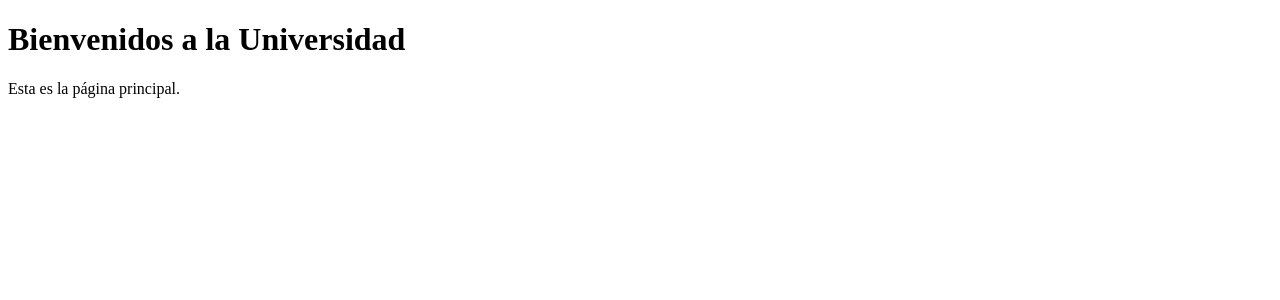
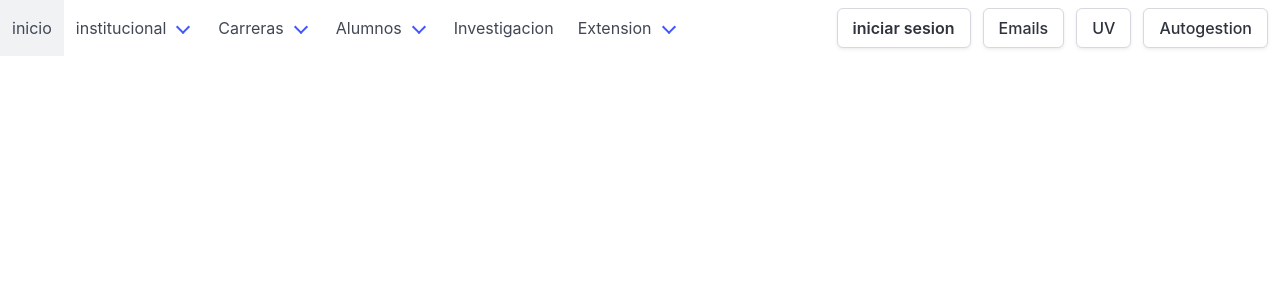
Before and after one commit to AgusCharras/uvpy, a Django app: page / in a window 1280 px wide. Shown: the top 300 px of the page. Run offline with Django 5.2, Linux system fonts and the light colour scheme.

Commit message:
carga de inicio

```diff
--- a/uvpy/settings.py
+++ b/uvpy/settings.py
@@ -24,9 +24,10 @@
 SECRET_KEY = 'django-insecure-lhs$=*o&q-yxeryin^$@gwu)9s_8v&_1*k))f-$f7u!ugnv-nr'
 
 # SECURITY WARNING: don't run with debug turned on in production!
-DEBUG = os.environ.get('DEBUG', 'False') == 'True'
+#DEBUG = os.environ.get('DEBUG', 'False') == 'True'
+DEBUG = "False"
 
-ALLOWED_HOSTS = ['.onrender.com']
+ALLOWED_HOSTS = ['.onrender.com', 'localhost', '127.0.0.1']
 
 
 # Application definition
--- /dev/null
+++ b/web/templates/base.html
@@ -0,0 +1,100 @@
+<!DOCTYPE html>
+<html lang="en">
+<head>
+    <meta charset="UTF-8">
+    <meta name="viewport" content="width=device-width, initial-scale=1.0">
+    <link rel="stylesheet" href="styles.css">
+    <title>Uvpy</title>
+    <link rel="stylesheet" href="https://cdn.jsdelivr.net/npm/bulma@1.0.4/css/bulma.min.css">
+</head>
+<body>
+
+    <nav class="navbar" role="navigation" aria-label="main navigation">
+        <div class="navbar-brand">
+            <div id="navbar-main" class="navbar-menu">
+                <div class="navbar-start">
+
+                    <a class="navbar-item" href="">
+                        inicio
+                    </a>
+
+                    <div class="navbar-item has-dropdown is-hoverable">
+                        <a class="navbar-link" href="">
+                            institucional
+                        </a>
+
+                        <div class="navbar-dropdown">
+                            <a class="navbar-item" href="">Autoridades</a>
+                            <a class="navbar-item" href="">Departametos</a>
+                            <a class="navbar-item" href="">Secretarias</a>
+                            <a class="navbar-item" href="">Sedes</a>
+                            <a class="navbar-item" href="">EA Bariloche</a>
+                            <a class="navbar-item" href="">Relaciones Internacionales</a>
+                        </div>
+                    </div>
+
+                    <div class="navbar-item has-dropdown is-hoverable">
+                        <a class="navbar-link" href="">
+                            Carreras
+                        </a>
+
+                        <div class="navbar-dropdown">
+                            <a class="navbar-item" href="">Carreras de Grado</a>
+                            <a class="navbar-item" href="">Ciclos de Licenciatura</a>
+                            <a class="navbar-item" href="">Carreras Cortas</a>
+                            <a class="navbar-item" href="">Posgrados</a>
+                            <a class="navbar-item" href="">Doctorados</a>
+                            <a class="navbar-item" href="">Ingresantes</a>
+                        </div>
+                    </div>
+
+                    <div class="navbar-item has-dropdown is-hoverable">
+                        <a class="navbar-link" href="">
+                            Alumnos
+                        </a>
+
+                        <div class="navbar-dropdown">
+                            <a class="navbar-item" href="">Calendario Academico</a>
+                            <a class="navbar-item" href="">Catedras</a>
+                            <a class="navbar-item" href="">Laboratorios</a>
+                            <a class="navbar-item" href="">SAE</a>
+                        </div>
+                    </div>
+
+                    <a class="navbar-item" href="">
+                        Investigacion
+                    </a>
+
+                    <div class="navbar-item has-dropdown is-hoverable">
+                        <a class="navbar-link" href="">
+                            Extension
+                        </a>
+
+                        <div class="navbar-dropdown">
+                            <a class="navbar-item" href="">Cursos y Seminarios</a>
+                            <a class="navbar-item" href="">Pasantias</a>
+                            <a class="navbar-item" href="">Radio FM94.3</a>
+                            <a class="navbar-item" href="">Graduados</a>
+                        </div>
+                    </div>
+
+                </div>
+            </div>
+        </div>
+
+        <div class="navbar-end">
+            <div class="navbar-item">
+                <div class="buttons">
+                    <a class="button is-secondary"><strong> iniciar sesion</strong></a>
+                    <a class="button is-ligth">Emails</a>
+                    <a class="button is-ligth">UV</a>
+                    <a class="button is-ligth">Autogestion</a>
+                </div>
+            </div>
+        </div>
+    </nav>
+    <div id="content">
+        {% block content %}{% endblock %}
+    </div>
+</body>
+</html>
--- a/web/templates/home.html
+++ b/web/templates/home.html
@@ -1,10 +1 @@
-<!DOCTYPE html>
-<html>
-<head>
-    <title>Universidad</title>
-</head>
-<body>
-    <h1>Bienvenidos a la Universidad</h1>
-    <p>Esta es la página principal.</p>
-</body>
-</html>
+{% extends "base.html" %}
```
Also changed, not shown: render.yaml (+7 -1 lines).
